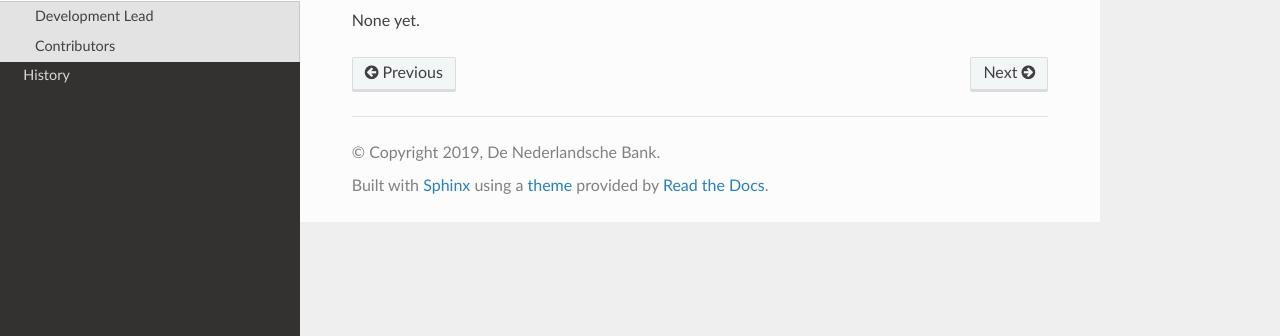
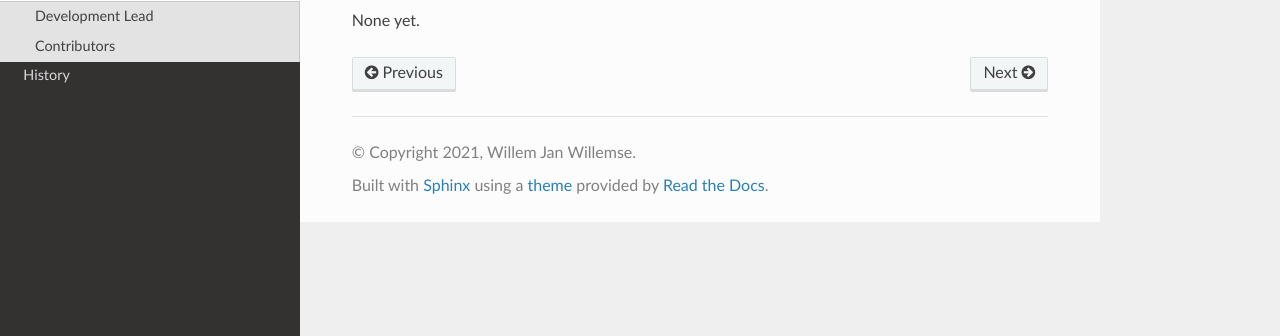
Before and after one commit to wjwillemse/solvency2-data, a Sphinx documentation site: the page built from docs/authors.rst, in a window 1280 px wide. Shown: the part 311-647 px from the top of the page. Built offline with Sphinx 7.4.7 and the Read the Docs theme 2.0.0, drawn with Linux system fonts in a browser that asks for light colours.

Commit message:
readthedocs fix

```diff
--- a/docs/conf.py
+++ b/docs/conf.py
@@ -49,8 +49,8 @@ master_doc = 'index'
 
 # General information about the project.
 project = u'solvency2-data'
-copyright = u"2019, De Nederlandsche Bank"
-author = u"De Nederlandsche Bank"
+copyright = u"2021, Willem Jan Willemse"
+author = u"Willem Jan Willemse"
 
 # The version info for the project you're documenting, acts as replacement
 # for |version| and |release|, also used in various other places throughout
```
Also changed, not shown: docs/requirements.txt (added, +12 -0 lines), .readthedocs.yml.
